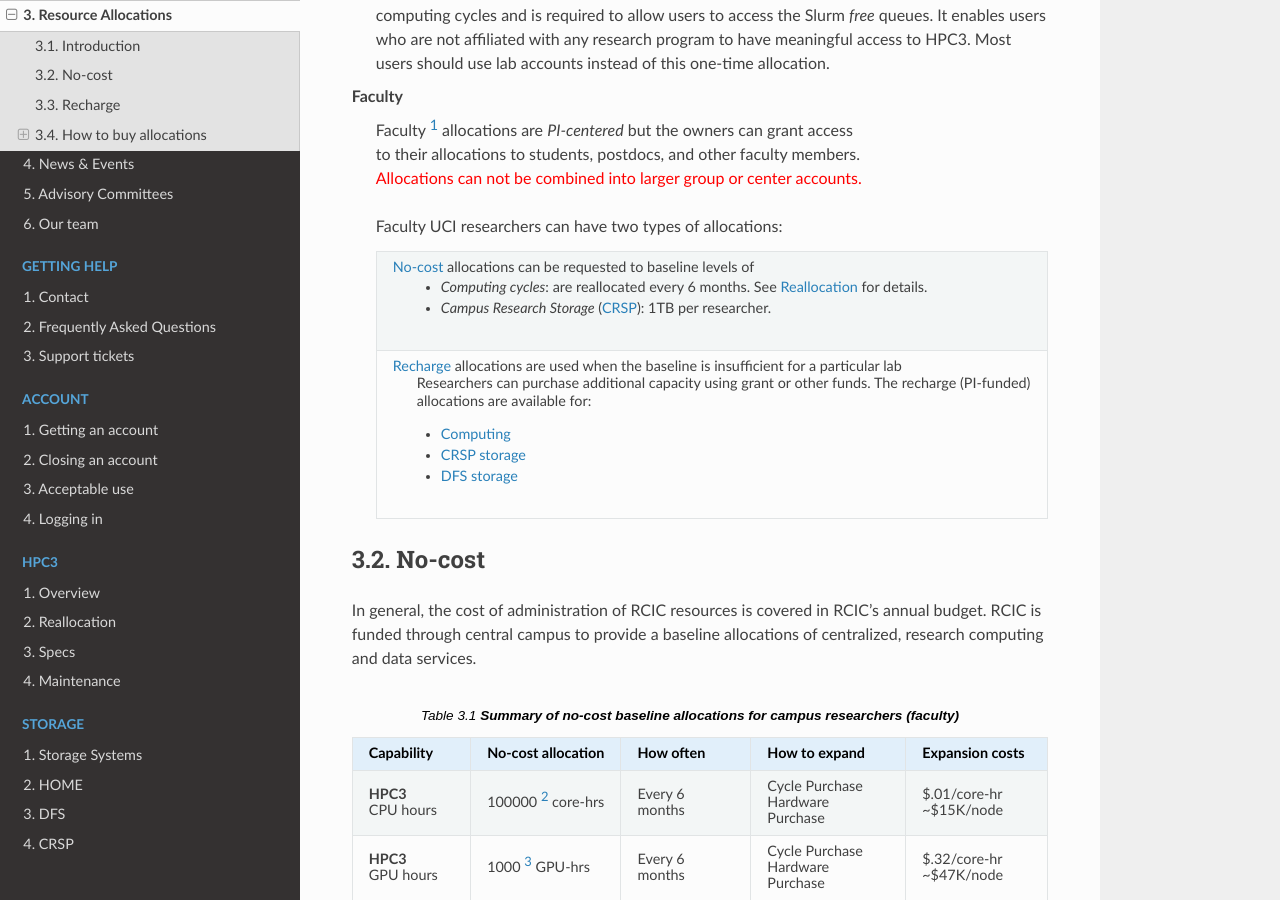
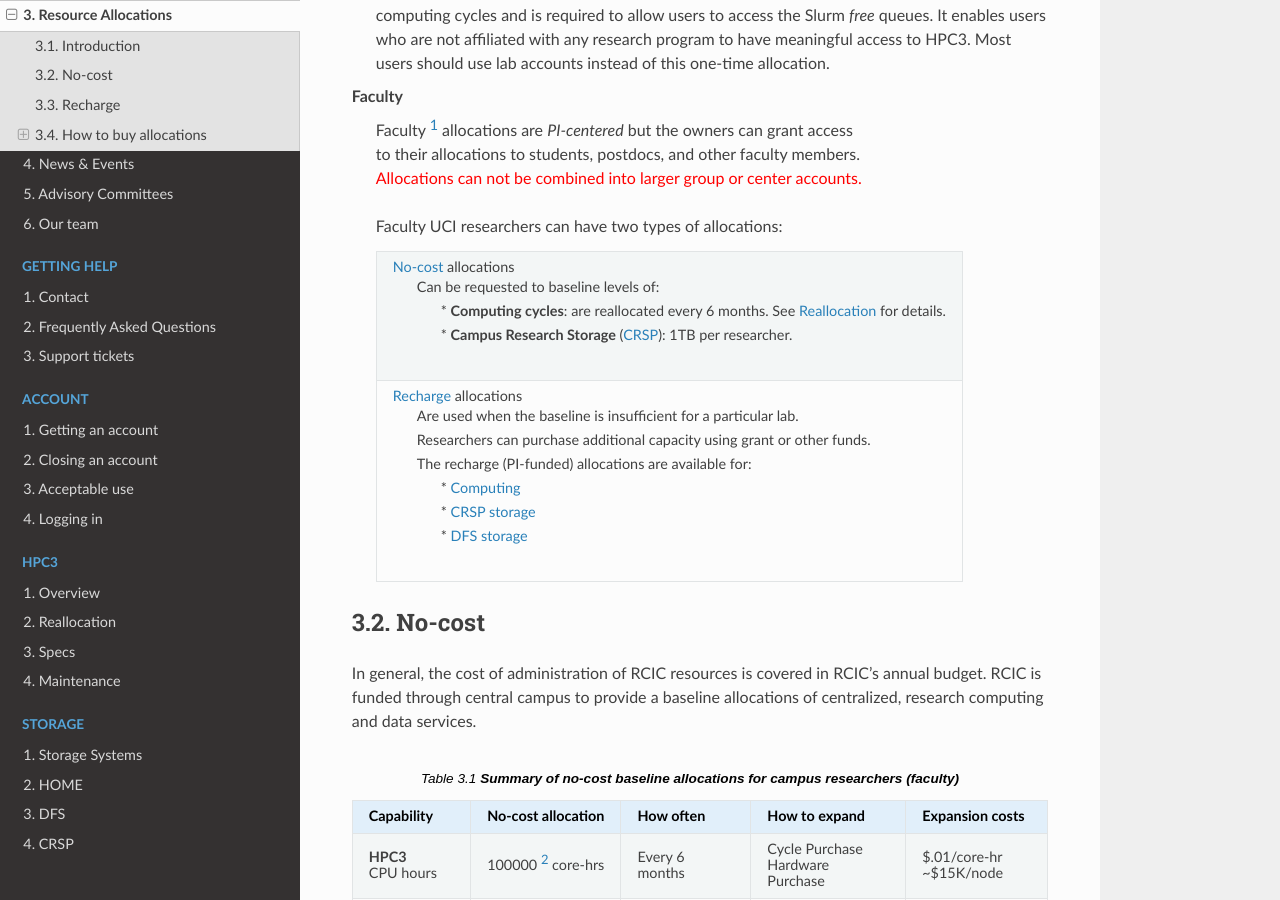
Before and after one commit to RCIC-UCI-Public/website-rcic, a Sphinx documentation site: the page built from docs/source/about/allocations.rst, in a window 1280 px wide and 900 px high, scrolled down 579 px. Built offline with Sphinx 7.4.7 and the Read the Docs theme 3.1.0, drawn with Linux system fonts in a browser that asks for light colours.

Commit message:
align table fields

```diff
--- a/docs/source/about/allocations.rst
+++ b/docs/source/about/allocations.rst
@@ -30,19 +30,20 @@
      :class: noscroll-table:
 
      +----------------------------------------------------------------------------------------------------------+
-     |  :ref:`no-cost allocations` allocations can be requested to baseline levels of                           |
+     |  :ref:`no-cost allocations` allocations                                                                  |
      |                                                                                                          |
-     |    * *Computing cycles*: are reallocated every 6 months. See :ref:`reallocation` for details.            |
-     |    * *Campus Research Storage* (:term:`CRSP`): 1TB per researcher.                                       |
+     |    | Can be requested to baseline levels of:                                                             |
+     |    |   * **Computing cycles**: are reallocated every 6 months. See :ref:`reallocation` for details.      |
+     |    |   * **Campus Research Storage** (:term:`CRSP`): 1TB per researcher.                                 |
      +----------------------------------------------------------------------------------------------------------+
-     |  :ref:`recharge allocations` allocations are used when the baseline is insufficient for a particular lab |
+     |  :ref:`recharge allocations` allocations                                                                 |
      |                                                                                                          |
-     |      Researchers can purchase additional capacity using grant or other funds.                            |
-     |      The recharge (PI-funded) allocations are available for:                                             |
-     |                                                                                                          |
-     |      *  :ref:`buy computing`                                                                             |
-     |      *  :ref:`CRSP storage <buy crsp>`                                                                   |
-     |      *  :ref:`DFS storage <buy dfs>`                                                                     |
+     |    | Are used when the baseline is insufficient for a particular lab.                                    |
+     |    | Researchers can purchase additional capacity using grant or other funds.                            |
+     |    | The recharge (PI-funded) allocations are available for:                                             |
+     |    |   *  :ref:`buy computing`                                                                           |
+     |    |   *  :ref:`CRSP storage <buy crsp>`                                                                 |
+     |    |   *  :ref:`DFS storage <buy dfs>`                                                                   |
      +----------------------------------------------------------------------------------------------------------+
 
 .. _no-cost allocations:
```
